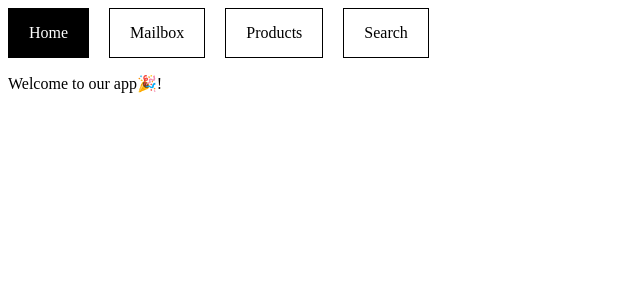
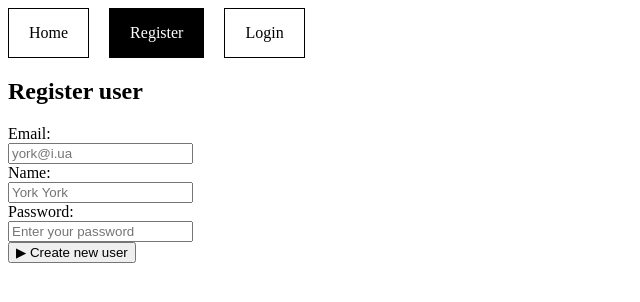
Before and after one commit to fedevychr/fs-98-react, a React (Vite) app: page /register in a window 1280 px wide. Before the commit this address led to /. Shown: the top 302 px of the page, without its empty margins (0-640 px from the left). Built offline with nearby package versions, Linux system fonts and the light colour scheme; no server answers.

Commit message:
authSlice, selectors, registr, login

```diff
--- a/src/App.jsx
+++ b/src/App.jsx
@@ -1,13 +1,7 @@
-import { Suspense, lazy } from 'react';
-import { NavLink, Route, Routes } from 'react-router-dom';
-import clsx from 'clsx';
+import { Suspense, lazy, useEffect } from 'react';
+import { Route, Routes } from 'react-router-dom';
 
-// import HomePage from './pages/HomePage';
-// import MailboxPage from './pages/MailboxPage';
-// import ProductsPage from './pages/ProductsPage';
-// import ProductDetailsPage from './pages/ProductDetailsPage';
-// import SearchPage from './pages/SearchPage';
-// import NotFound from './pages/NotFound';
+import Loader from './components/Loader/Loader';
 
 const HomePage = lazy(() => import('./pages/HomePage'));
 const MailboxPage = lazy(() => import('./pages/MailboxPage'));
@@ -15,9 +9,13 @@ const ProductsPage = lazy(() => import('./pages/ProductsPage'));
 const ProductDetailsPage = lazy(() => import('./pages/ProductDetailsPage'));
 const SearchPage = lazy(() => import('./pages/SearchPage'));
 const NotFound = lazy(() => import('./pages/NotFound'));
-
-import css from './App.module.css';
-import Loader from './components/Loader/Loader';
+// TODO: add lazy loading
+import RegistrationPage from './pages/RegistrationPage';
+import LoginPage from './pages/LoginPage';
+import ContactsPage from './pages/ContactsPage';
+import Layout from './components/Layout/Layout';
+import { useDispatch } from 'react-redux';
+import { apiRefreshUser } from './redux/auth/authSlice';
 
 /*
 Робота з маршрутизацією:
@@ -34,33 +32,22 @@ import Loader from './components/Loader/Loader';
     -- target="_blank" rel="noopener noreferrer" --
 */
 
-const geNavLinkClassName = ({ isActive }) =>
-  clsx(css.navLink, { [css.active]: isActive });
+function App() {
+  const dispatch = useDispatch();
 
-function App() {
+  useEffect(() => {
+    dispatch(apiRefreshUser());
+  }, [dispatch]);
+
   return (
-    <div>
-      <header>
-        <nav className={css.nav}>
-          <NavLink className={geNavLinkClassName} to="/">
-            Home
-          </NavLink>
-          <NavLink className={geNavLinkClassName} to="/mailbox">
-            Mailbox
-          </NavLink>
-          <NavLink className={geNavLinkClassName} to="/products">
-            Products
-          </NavLink>
-          <NavLink className={geNavLinkClassName} to="/search">
-            Search
-          </NavLink>
-        </nav>
-      </header>
-      {/* URL -> localhost:5123/search */}
-      <main>
+    <Layout>
       <Suspense fallback={<Loader />}>
         <Routes>
           <Route path="/" element={<HomePage />} />
+          <Route path="/register" element={<RegistrationPage />} />
+          <Route path="/login" element={<LoginPage />} />
+          <Route path="/contacts" element={<ContactsPage />} />
+
           <Route path="/mailbox" element={<MailboxPage />} />
           <Route path="/products" element={<ProductsPage />} />
           <Route
@@ -71,8 +58,7 @@ function App() {
           <Route path="*" element={<NotFound />} />
         </Routes>
       </Suspense>
-      </main>
-    </div>
+    </Layout>
   );
 }
 
--- /dev/null
+++ b/src/components/Layout/Layout.jsx
@@ -0,0 +1,53 @@
+import clsx from 'clsx';
+import { NavLink } from 'react-router-dom';
+
+import css from '../../App.module.css';
+import { useSelector } from 'react-redux';
+import { selectIsSignedIn } from '../../redux/auth/selectors';
+
+const geNavLinkClassName = ({ isActive }) =>
+  clsx(css.navLink, { [css.active]: isActive });
+
+const Layout = ({ children }) => {
+  const isSignedIn = useSelector(selectIsSignedIn);
+
+  return (
+    <div>
+      <header>
+        <nav className={css.nav}>
+          <NavLink className={geNavLinkClassName} to="/">
+            Home
+          </NavLink>
+          {isSignedIn ? (
+            <>
+              <NavLink className={geNavLinkClassName} to="/contacts">
+                Contacts
+              </NavLink>
+              <NavLink className={geNavLinkClassName} to="/mailbox">
+                Mailbox
+              </NavLink>
+              <NavLink className={geNavLinkClassName} to="/products">
+                Products
+              </NavLink>
+              <NavLink className={geNavLinkClassName} to="/search">
+                Search
+              </NavLink>
+            </>
+          ) : (
+            <>
+              <NavLink className={geNavLinkClassName} to="/register">
+                Register
+              </NavLink>
+              <NavLink className={geNavLinkClassName} to="/login">
+                Login
+              </NavLink>
+            </>
+          )}
+        </nav>
+      </header>
+      <main>{children}</main>
+    </div>
+  );
+};
+
+export default Layout;
--- /dev/null
+++ b/src/pages/ContactsPage.jsx
@@ -0,0 +1,5 @@
+const ContactsPage = () => {
+  return <div>ContactsPage</div>;
+};
+
+export default ContactsPage;
--- /dev/null
+++ b/src/pages/LoginPage.jsx
@@ -0,0 +1,64 @@
+import { ErrorMessage, Field, Form, Formik } from 'formik';
+import * as Yup from 'yup';
+import { MIN_CHAR_PASSWORD_VALIDATION } from '../utils/constants';
+import { useDispatch } from 'react-redux';
+import { apiLogin } from '../redux/auth/authSlice';
+
+const loginUserSchema = Yup.object().shape({
+  email: Yup.string()
+    .required('Email address is required!')
+    .email('You must enter valid email address!'),
+  password: Yup.string()
+    .required('Password is required!')
+    .min(
+      MIN_CHAR_PASSWORD_VALIDATION,
+      `Your password must be greater than ${MIN_CHAR_PASSWORD_VALIDATION} characters!`,
+    ),
+});
+
+const FORM_INITIAL_VALUES = {
+  email: '',
+  password: '',
+};
+
+const LoginPage = () => {
+  const dispatch = useDispatch();
+  const handleSubmit = (values, actions) => {
+    dispatch(apiLogin(values));
+    actions.resetForm();
+  };
+  return (
+    <div>
+      <Formik
+        initialValues={FORM_INITIAL_VALUES}
+        validationSchema={loginUserSchema}
+        onSubmit={handleSubmit}
+      >
+        <Form>
+          <h2>Login user</h2>
+          <label>
+            <span>Email:</span>
+            <br />
+            <Field type="email" name="email" placeholder="york@i.ua" />
+            <ErrorMessage component="p" name="email" />
+          </label>
+          <br />
+          <label>
+            <span>Password:</span>
+            <br />
+            <Field
+              type="password"
+              name="password"
+              placeholder="Enter your password"
+            />
+            <ErrorMessage component="p" name="password" />
+          </label>
+          <br />
+          <button type="submit">▶ Create new user</button>
+        </Form>
+      </Formik>
+    </div>
+  );
+};
+
+export default LoginPage;
--- /dev/null
+++ b/src/pages/RegistrationPage.jsx
@@ -0,0 +1,82 @@
+import { ErrorMessage, Field, Form, Formik } from 'formik';
+import * as Yup from 'yup';
+import {
+  MAX_CHAR_NAME_VALIDATION,
+  MIN_CHAR_PASSWORD_VALIDATION,
+} from '../utils/constants';
+import { useDispatch } from 'react-redux';
+import { apiRegister } from '../redux/auth/authSlice';
+
+const registerUserSchema = Yup.object().shape({
+  name: Yup.string()
+    .required('Name is required!')
+    .max(
+      MAX_CHAR_NAME_VALIDATION,
+      `Your user name must be less than ${MAX_CHAR_NAME_VALIDATION} characters!`,
+    ),
+  email: Yup.string()
+    .required('Email address is required!')
+    .email('You must enter valid email address!'),
+  password: Yup.string()
+    .required('Password is required!')
+    .min(
+      MIN_CHAR_PASSWORD_VALIDATION,
+      `Your password must be greater than ${MIN_CHAR_PASSWORD_VALIDATION} characters!`,
+    ),
+});
+
+const FORM_INITIAL_VALUES = {
+  name: '',
+  email: '',
+  password: '',
+};
+
+const RegistrationPage = () => {
+  const dispatch = useDispatch();
+
+  const handleSubmit = (values, actions) => {
+    dispatch(apiRegister(values));
+    actions.resetForm();
+  };
+  return (
+    <div>
+      <Formik
+        initialValues={FORM_INITIAL_VALUES}
+        validationSchema={registerUserSchema}
+        onSubmit={handleSubmit}
+      >
+        <Form>
+          <h2>Register user</h2>
+          <label>
+            <span>Email:</span>
+            <br />
+            <Field type="email" name="email" placeholder="york@i.ua" />
+            <ErrorMessage component="p" name="email" />
+          </label>
+          <br />
+          <label>
+            <span>Name:</span>
+            <br />
+            <Field type="text" name="name" placeholder="York York" />
+            <ErrorMessage component="p" name="name" />
+          </label>
+          <br />
+          <label>
+            <span>Password:</span>
+            <br />
+            <Field
+              type="password"
+              name="password"
+              placeholder="Enter your password"
+            />
+            <ErrorMessage component="p" name="password" />
+          </label>
+          <br />
+          <button type="submit">▶ Create new user</button>
+        </Form>
+      </Formik>
+    </div>
+  );
+};
+
+export default RegistrationPage;
--- /dev/null
+++ b/src/redux/auth/authSlice.js
@@ -0,0 +1,128 @@
+import { createAsyncThunk, createSlice } from '@reduxjs/toolkit';
+import axios from 'axios';
+
+const instance = axios.create({
+  baseURL: 'https://connections-api.herokuapp.com',
+});
+
+export const setToken = token => {
+  instance.defaults.headers.common.Authorization = `Bearer ${token}`;
+};
+
+export const clearToken = () => {
+  instance.defaults.headers.common.Authorization = '';
+};
+
+export const apiRegister = createAsyncThunk(
+  'auth/register',
+  async (formData, thunkApi) => {
+    try {
+      const { data } = await instance.post('/users/signup', formData);
+      console.log('REGISTER data: ', data);
+      // data => { user: { name: 'adadsd', email: 'asdad@i.com'}, token: 'asdasdasd'}
+      setToken(data.token);
+
+      return data;
+    } catch (e) {
+      return thunkApi.rejectWithValue(e.massage);
+    }
+  },
+);
+
+export const apiLogin = createAsyncThunk(
+  'auth/login',
+  async (formData, thunkApi) => {
+    try {
+      const { data } = await instance.post('/users/login', formData);
+      console.log('LOGIN data: ', data);
+      // data => { user: { name: 'adadsd', email: 'asdad@i.com'}, token: 'asdasdasd'}
+      setToken(data.token);
+
+      return data;
+    } catch (e) {
+      return thunkApi.rejectWithValue(e.massage);
+    }
+  },
+);
+
+export const apiRefreshUser = createAsyncThunk(
+  'auth/refresh',
+  async (_, thunkApi) => {
+    try {
+      const state = thunkApi.getState();
+      const token = state.auth.token;
+
+      setToken(token);
+
+      const { data } = await instance.get('/users/current');
+      console.log('REFRESH data: ', data);
+
+      return data;
+    } catch (e) {
+      return thunkApi.rejectWithValue(e.massage);
+    }
+  },
+);
+
+const INITIAL_STATE = {
+  isSignedIn: false,
+  userData: null,
+  token: null,
+  isLoading: false,
+  isError: false,
+};
+
+const authSlice = createSlice({
+  // Ім'я слайсу
+  name: 'auth',
+  //   Початковий стан редюсера слайсу
+  initialState: INITIAL_STATE,
+  // Об'єкт редюсерів
+  extraReducers: builder =>
+    builder
+      .addCase(apiRegister.pending, state => {
+        state.isLoading = true;
+        state.isError = false;
+      })
+      .addCase(apiRegister.fulfilled, (state, action) => {
+        state.isLoading = false;
+        state.isSignedIn = true;
+        state.userData = action.payload.user;
+        state.token = action.payload.token;
+      })
+      .addCase(apiRegister.rejected, state => {
+        state.isLoading = false;
+        state.isError = true;
+      })
+
+      .addCase(apiLogin.pending, state => {
+        state.isLoading = true;
+        state.isError = false;
+      })
+      .addCase(apiLogin.fulfilled, (state, action) => {
+        state.isLoading = false;
+        state.isSignedIn = true;
+        state.userData = action.payload.user;
+        state.token = action.payload.token;
+      })
+      .addCase(apiLogin.rejected, state => {
+        state.isLoading = false;
+        state.isError = true;
+      })
+
+      .addCase(apiRefreshUser.pending, state => {
+        state.isLoading = true;
+        state.isError = false;
+      })
+      .addCase(apiRefreshUser.fulfilled, (state, action) => {
+        state.isLoading = false;
+        state.isSignedIn = true;
+        state.userData = action.payload;
+      })
+      .addCase(apiRefreshUser.rejected, state => {
+        state.isLoading = false;
+        state.isError = true;
+      }),
+});
+
+export const authReducer = authSlice.reducer;
--- /dev/null
+++ b/src/redux/auth/selectors.js
@@ -0,0 +1,5 @@
+export const selectIsSignedIn = state => state.auth.isSignedIn;
+export const selectUserData = state => state.auth.userData;
+export const selectToken = state => state.auth.token;
+export const selectIsLoading = state => state.auth.isLoading;
+export const selectIsError = state => state.auth.isError;
--- a/src/redux/store.js
+++ b/src/redux/store.js
@@ -14,19 +14,20 @@ import storage from 'redux-persist/lib/storage';
 import { mailboxReducer } from './mailbox/mailboxReducer';
 import { timerReducer } from './timer/timerSlice';
 import { productDetailsReducer } from './productDetails/productDetailsSlice';
+import { authReducer } from './auth/authSlice';
 
-const mailboxPersistConfig = {
-  key: 'mailbox',
+const authPersistConfig = {
+  key: 'auth',
   storage,
-  whitelist: ['users'],
-  // blacklist: ['filter'],
+  whitelist: ['token'],
 };
 
 export const store = configureStore({
   reducer: {
-    mailbox: persistReducer(mailboxPersistConfig, mailboxReducer),
+    mailbox: mailboxReducer,
     countDownTimer: timerReducer,
     productDetails: productDetailsReducer,
+    auth: persistReducer(authPersistConfig, authReducer),
   },
   middleware: getDefaultMiddleware =>
     getDefaultMiddleware({
--- a/src/utils/constants.js
+++ b/src/utils/constants.js
@@ -3,5 +3,7 @@ export const FORM_INITIAL_VALUES = {
   userName: '',
 };
 
+export const MIN_CHAR_NAME_VALIDATION = 1;
+
 export const MAX_CHAR_NAME_VALIDATION = 38;
-export const MIN_CHAR_NAME_VALIDATION = 1;
+export const MIN_CHAR_PASSWORD_VALIDATION = 7;
```
Lines whose indentation alone changed are shown as unchanged.
